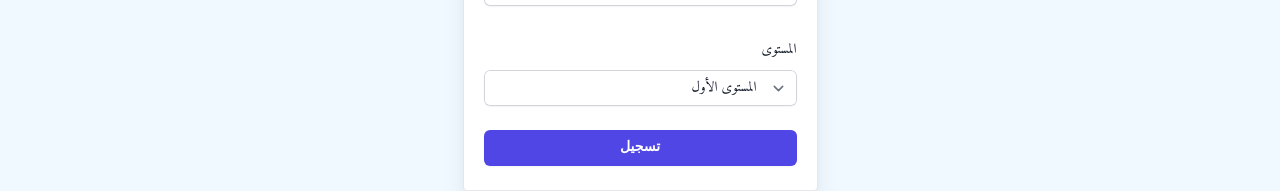
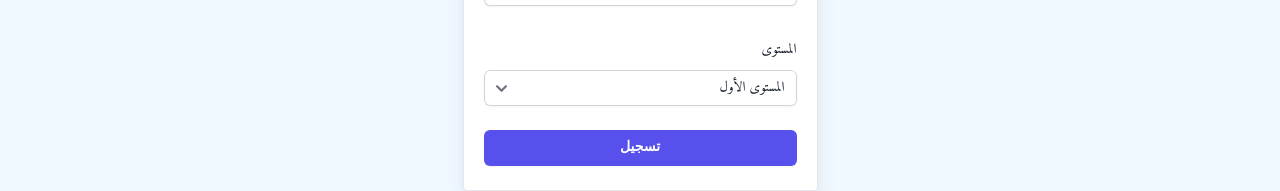
Before and after one commit to atefBB/douz-big-mosque-quran-competition, a React (Vite) app: page / in a window 1280 px wide. Shown: the part 639-830 px from the top of the page. Built offline with nearby package versions, Linux system fonts and the light colour scheme; a web font is replaced by a local one.

Commit message:
build: configure `flowbite-react` in `tailwind config` file

```diff
--- a/tailwind.config.js
+++ b/tailwind.config.js
@@ -1,8 +1,14 @@
+const flowbite = require("flowbite-react/tailwind");
+
 /** @type {import('tailwindcss').Config} */
 export default {
-  content: ["./index.html", "./src/**/*.{js,ts,jsx,tsx}"],
+  content: ["./index.html", "./src/**/*.{js,ts,jsx,tsx}", flowbite.content()],
   theme: {
     extend: {},
   },
-  plugins: [require("@tailwindcss/typography"), require("@tailwindcss/forms")],
+  plugins: [
+    require("@tailwindcss/typography"),
+    require("@tailwindcss/forms"),
+    flowbite.plugin(),
+  ],
 };
```
